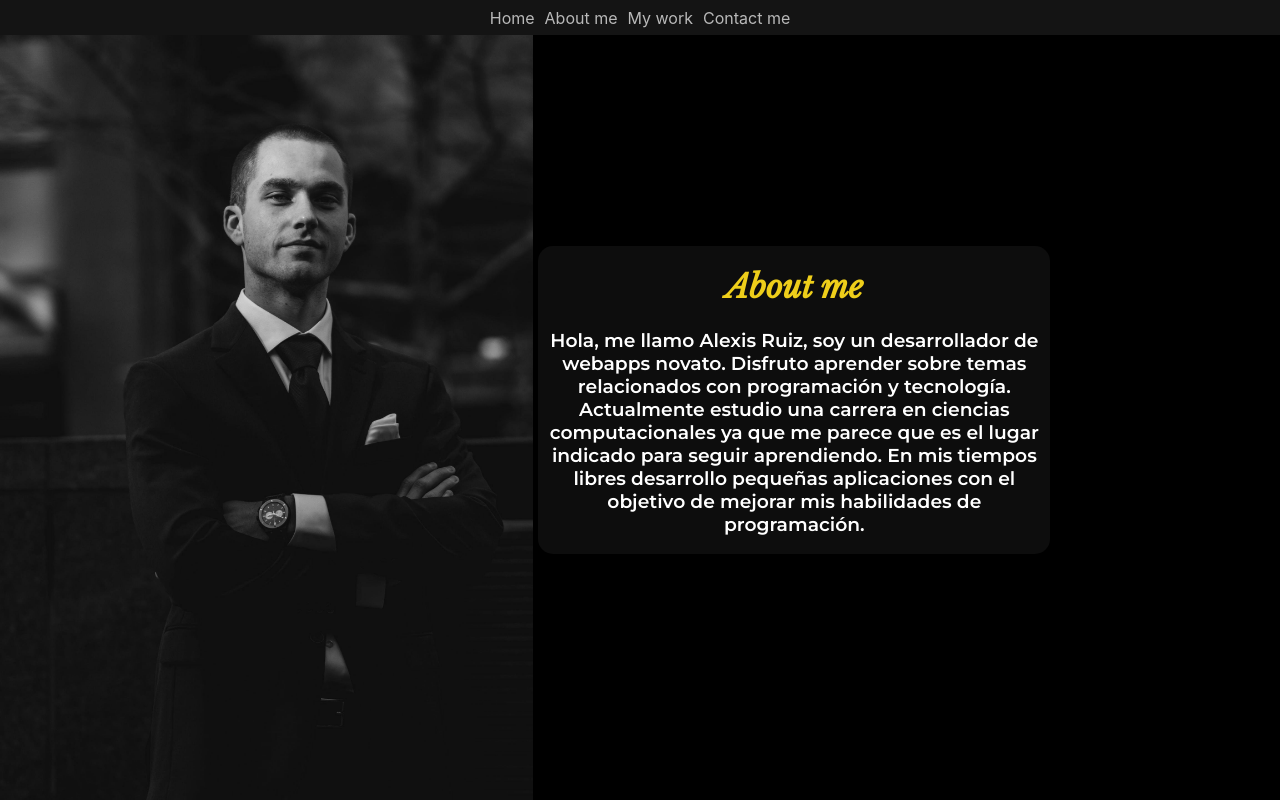
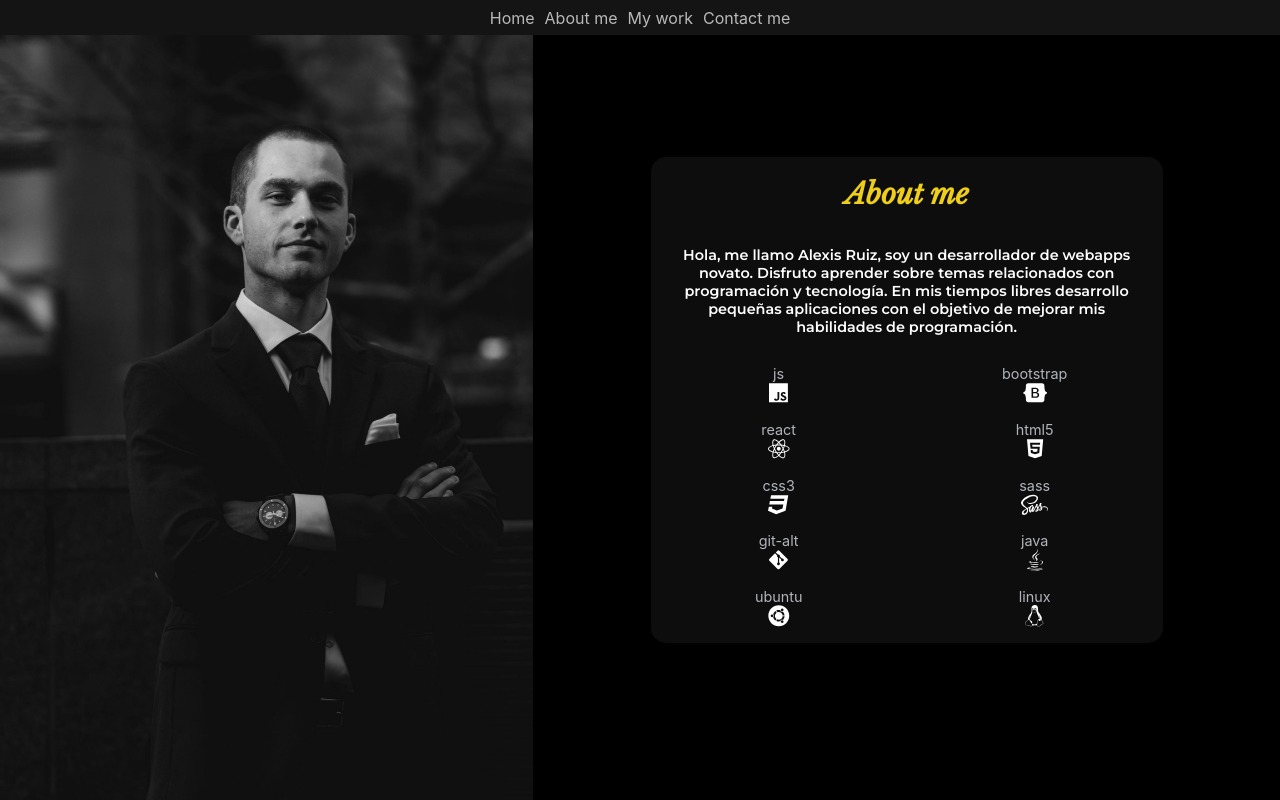
Before and after one commit to alfaruga/portafolio_full_reactJS-, a React (Create React App) app: page /#/About_me in a window 1280 px wide. Built offline with nearby package versions, Linux system fonts and the light colour scheme.

Commit message:
Iconos agregados a la seccion about me

```diff
--- a/src/containers/About/About.js
+++ b/src/containers/About/About.js
@@ -7,22 +7,35 @@ import { FontAwesomeIcon } from '@fortawesome/react-fontawesome';
 import classes from './About.module.css'
 
 const about = (props) => {
-    const FontAwesomeCodes = []
+    const FontAwesomeCodes = ["fab,js", "fab,bootstrap", "fab,react", "fab,html5", "fab,css3", "fab,sass", "fab,git-alt", "fab,java", "fab,ubuntu", "fab,linux"]
     return (
         <Aux>
             <div className={classes.About}>
                 <img className={classes.Image} src={PorfilePic} alt={"Profile"}></img>
                 <div className={classes.Info}>
-                    <Header title='About me' subtitle='Hola, me llamo Alexis Ruiz, soy un desarrollador de webapps novato.
-            Disfruto aprender sobre temas relacionados con programación y tecnología. Actualmente estudio una carrera en ciencias computacionales ya que me parece
-            que es el lugar indicado para seguir aprendiendo. En mis tiempos libres desarrollo pequeñas aplicaciones
-            con el objetivo de mejorar mis habilidades de programación. ' />
-                </div>
-                <div>
-                    {FontAwesomeCodes.map(icon => {
-                        return (
-                            <FontAwesomeIcon className={classes.Icon} icon={icon} />)
-                    })}
+                    <div >
+                        <Header title='About me' subtitle='Hola, me llamo Alexis Ruiz, soy un desarrollador de webapps novato.
+                        Disfruto aprender sobre temas relacionados con programación y tecnología. En mis tiempos libres desarrollo pequeñas aplicaciones
+                        con el objetivo de mejorar mis habilidades de programación. ' />
+                    </div>
+
+                    <div className={classes.IconContainer}>
+                        {FontAwesomeCodes.map((icon, index) => {
+                            return (
+                                <Aux>
+                                    <div style={{
+                                        display: "flex",
+                                        flexDirection: "column",
+                                        alignItems: "center",
+                                    }}
+                                        key={icon.split(",")[1] + "icon"}>
+                                        {(icon.split(",")[1])}
+                                        <FontAwesomeIcon className={classes.Icon} icon={[icon.split(",")[0], icon.split(",")[1]]} /><br></br>
+
+                                    </div>
+                                </Aux>)
+                        })}
+                    </div>
                 </div>
             </div>
 
--- a/src/containers/About/About.module.css
+++ b/src/containers/About/About.module.css
@@ -2,6 +2,14 @@
   resize: none;
   height: 100%;
   display: flex;
+  align-items: center;
+}
+.IconContainer {
+  margin: auto;
+  display: grid;
+  grid-template-columns: 50% 50%;
+  color: #b1b4ba;
+  justify-content: center;
   align-items: center;
 }
 .Image {
@@ -10,8 +18,24 @@
 }
 .Info {
   background-color: #141414a6;
+  font-size: 0.9em;
   resize: none;
   width: 40%;
   margin: 5px;
   border-radius: 15px;
+  margin: auto;
 }
+.Icon {
+  color: white;
+  font-size: 1.5em;
+}
+@media (max-width: 670px) {
+  .Image {
+    display: none;
+  }
+  .Info {
+    width: 70%;
+    height: 90%;
+    overflow: auto;
+  }
+}
--- a/src/containers/Layout/Header/Header.module.css
+++ b/src/containers/Layout/Header/Header.module.css
@@ -10,4 +10,6 @@
 .Header h3 {
   font-family: "Montserrat", sans-serif;
   color: white;
+  font-size: 1em;
+  padding: 15px;
 }
```
